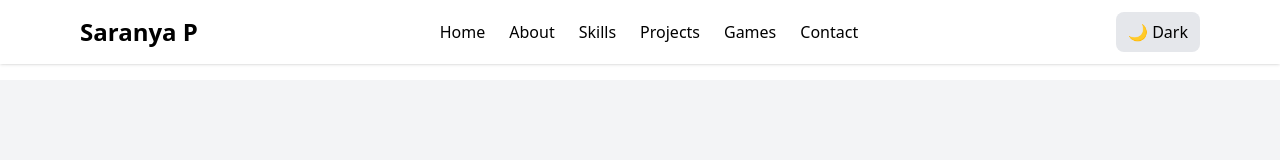
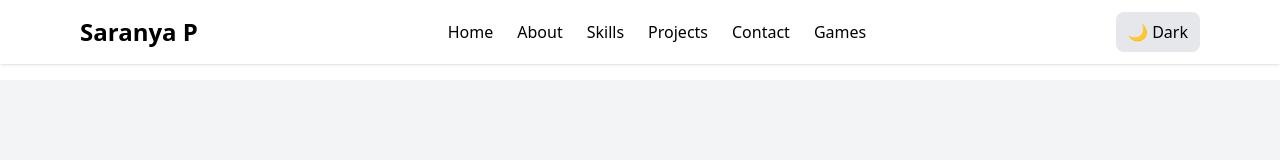
Before and after one commit to SaranyaShynu/Portfolio, a React (Vite) app: page / in a window 1280 px wide. Shown: the top 160 px of the page. Built offline with nearby package versions, Linux system fonts and the light colour scheme.

Commit message:
Portfolio

```diff
--- a/src/App.jsx
+++ b/src/App.jsx
@@ -12,13 +12,19 @@ import Games from "./components/Games";
 
 export default function App() {
   return (
-    <div className="dark:bg-gray-900 dark:text-white min-h-screen">
+    <div className="dark:bg-gray-900 dark:text-white min-h-screen transition-colors">
+
+      {/* Top Navigation */}
       <Navbar />
+
+      {/* Offline status banner */}
       <OfflineIndicator />
-      <main className="pt-20"> {/* space for navbar */}
+
+      {/* Page Content */}
+      <main className="pt-20">
         <Routes>
 
-          {/* HOME PAGE */}
+          {/* HOME / PORTFOLIO */}
           <Route
             path="/"
             element={
@@ -33,11 +39,13 @@ export default function App() {
             }
           />
 
-          {/* GAMES PAGE */}
+          {/* OFFLINE GAMES */}
           <Route path="/games" element={<Games />} />
 
         </Routes>
       </main>
+
+      {/* Footer */}
       <Footer />
     </div>
   );
--- a/src/components/Navbar.jsx
+++ b/src/components/Navbar.jsx
@@ -1,8 +1,10 @@
 import { useEffect, useState } from "react";
-import { Link } from "react-router-dom";
+import { Link, useLocation } from "react-router-dom";
 
 const Navbar = () => {
   const [dark, setDark] = useState(false);
+  const location = useLocation();
+  const isHome = location.pathname === "/";
 
   useEffect(() => {
     if (dark) document.documentElement.classList.add("dark");
@@ -15,23 +17,35 @@ const Navbar = () => {
         <h1 className="text-2xl font-bold dark:text-white">Saranya P</h1>
 
         <ul className="hidden md:flex gap-6 font-medium">
-          <li><Link to="/" className="hover:text-blue-600 dark:text-gray-300 dark:hover:text-blue-400">Home</Link></li>
-          <li><a href="#about" className="hover:text-blue-600 dark:text-gray-300 dark:hover:text-blue-400">About</a></li>
-          <li><a href="#skills" className="hover:text-blue-600 dark:text-gray-300 dark:hover:text-blue-400">Skills</a></li>
-          <li><a href="#projects" className="hover:text-blue-600 dark:text-gray-300 dark:hover:text-blue-400">Projects</a></li>
-           <li><Link to="/games" className="hover:text-blue-600 dark:text-gray-300 dark:hover:text-blue-400">Games</Link></li>
-          <li><a href="#contact" className="hover:text-blue-600 dark:text-gray-300 dark:hover:text-blue-400">Contact</a></li>
+          <li>
+            <Link to="/" className="hover:text-blue-600 dark:text-gray-300 dark:hover:text-blue-400">
+              Home
+            </Link>
+          </li>
 
+          {isHome && (
+            <>
+              <li><a href="#about" className="hover:text-blue-600 dark:text-gray-300 dark:hover:text-blue-400">About</a></li>
+              <li><a href="#skills" className="hover:text-blue-600 dark:text-gray-300 dark:hover:text-blue-400">Skills</a></li>
+              <li><a href="#projects" className="hover:text-blue-600 dark:text-gray-300 dark:hover:text-blue-400">Projects</a></li>
+              <li><a href="#contact" className="hover:text-blue-600 dark:text-gray-300 dark:hover:text-blue-400">Contact</a></li>
+            </>
+          )}
+
+          <li>
+            <Link to="/games" className="hover:text-blue-600 dark:text-gray-300 dark:hover:text-blue-400">
+              Games
+            </Link>
+          </li>
         </ul>
-<div className="flex items-center gap-3">
+
         <button
           onClick={() => setDark(!dark)}
-          className="ml-4 bg-gray-200 dark:bg-gray-700 text-black dark:text-white px-3 py-2 rounded-lg"
+          className="bg-gray-200 dark:bg-gray-700 text-black dark:text-white px-3 py-2 rounded-lg"
         >
           {dark ? "☀ Light" : "🌙 Dark"}
         </button>
       </div>
-     </div>
     </nav>
   );
 };
--- a/src/components/OfflineIndicator.jsx
+++ b/src/components/OfflineIndicator.jsx
@@ -19,17 +19,15 @@ const OfflineIndicator = () => {
   if (isOnline) return null;
 
   return (
-    <div className="fixed top-16 left-1/2 -translate-x-1/2 z-50">
-      <div className="
-        flex items-center gap-2
-        bg-red-600 text-white
-        px-5 py-2
-        rounded-full
-        shadow-lg
-        animate-pulse
-        text-sm font-medium
-      ">
-        <span className="text-lg">📡</span>
+    <div className="fixed top-16 left-1/2 -translate-x-1/2 z-50 animate-slideDown">
+      <div className="flex items-center gap-2 bg-red-600 text-white px-4 py-2 rounded-full shadow-lg text-sm font-medium">
+
+        {/* Wi-Fi icon */}
+        <span className="relative w-4 h-4">
+          <span className="absolute inset-0 border-2 border-white rounded-full opacity-20 animate-ping"></span>
+          <span className="absolute inset-1 border-2 border-white rounded-full"></span>
+        </span>
+
         <span>You are offline</span>
       </div>
     </div>
--- a/src/tailwind.css
+++ b/src/tailwind.css
@@ -79,3 +79,19 @@
 .wifi-animate {
   animation: wifiPulse 1.2s infinite;
 }
+
+
+@keyframes slideDown {
+  from {
+    opacity: 0;
+    transform: translate(-50%, -10px);
+  }
+  to {
+    opacity: 1;
+    transform: translate(-50%, 0);
+  }
+}
+
+.animate-slideDown {
+  animation: slideDown 0.4s ease-out;
+}
```
